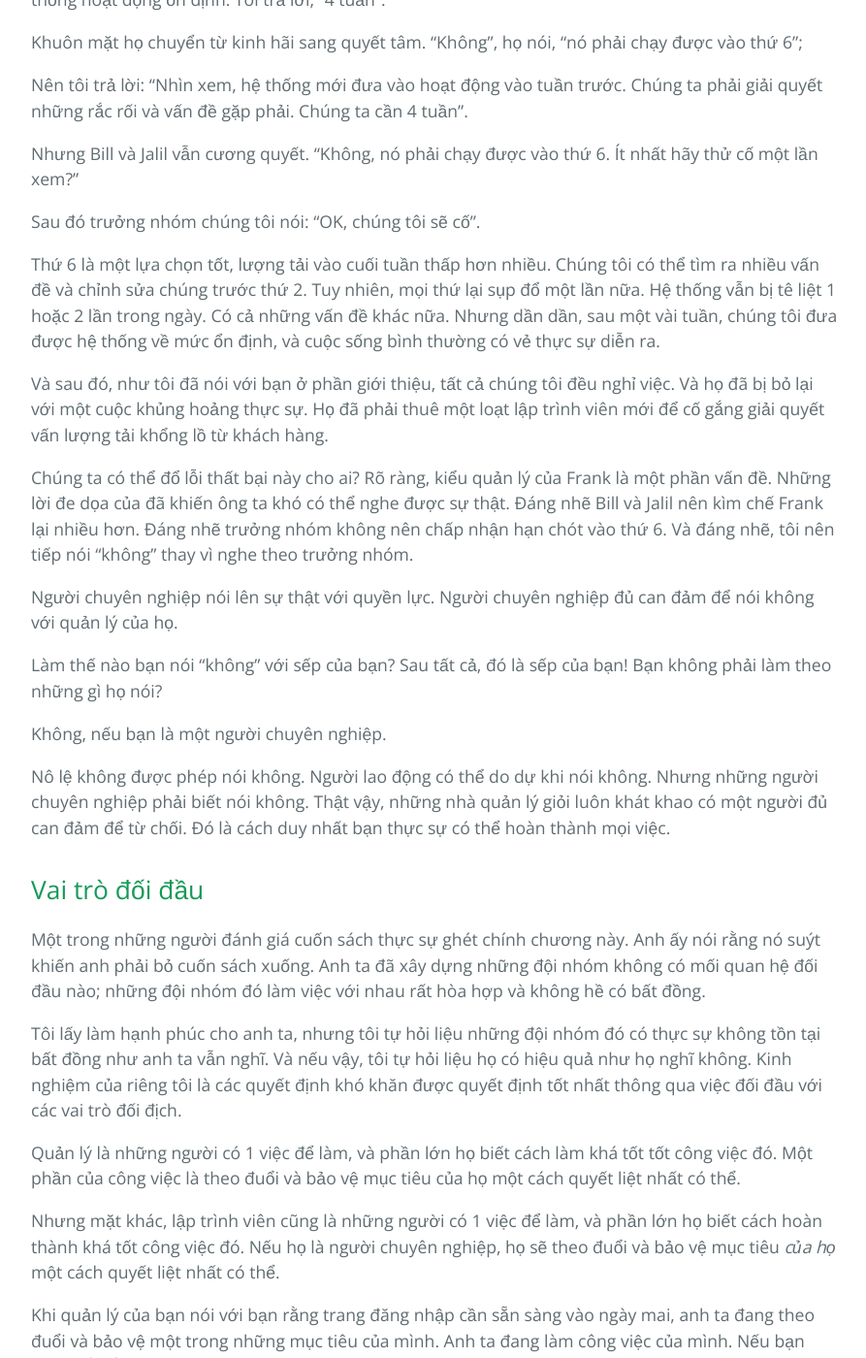
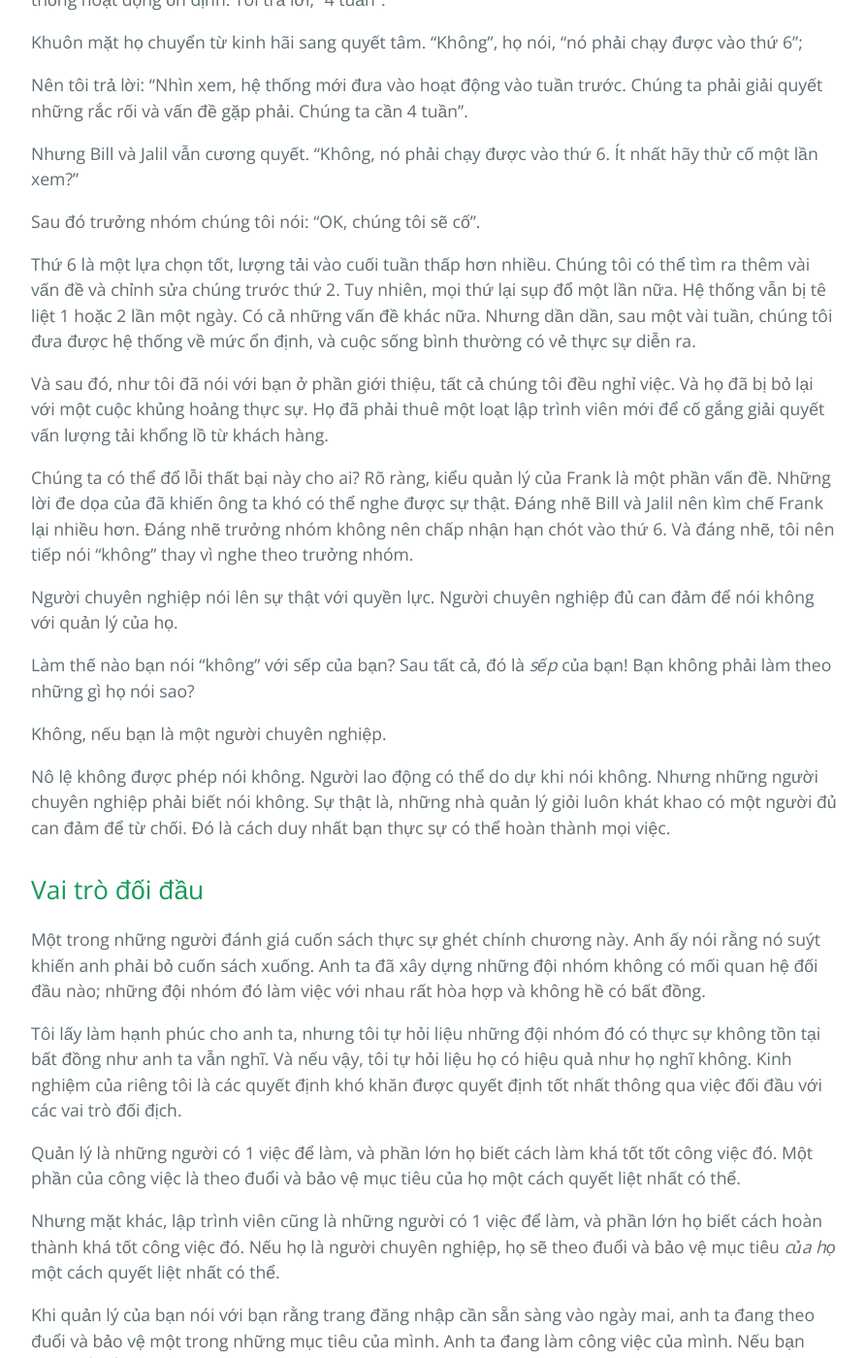
Before and after one commit to HaiBV/haibv.github.io, a Jekyll site: the page built from clean-coder/chapter-2-saying-no.md, in a window 1280 px wide and 1400 px high, scrolled down 1896 px. Shown: the whole window at 97% size, without its empty margins (192-1085 px from the left). Built offline with Jekyll 4.4.1, drawn with Linux system fonts in a browser that asks for light colours; our own code applies the rules of GitHub Pages for plain Markdown files.

Commit message:
Book - The Clean Coder - Correction - C2

```diff
--- a/clean-coder/chapter-2-saying-no.md
+++ b/clean-coder/chapter-2-saying-no.md
@@ -39,7 +39,7 @@ Nhưng Bill và Jalil vẫn cương quyết. "Không, nó phải chạy được
 
 Sau đó trưởng nhóm chúng tôi nói: "OK, chúng tôi sẽ cố".
 
-Thứ 6 là một lựa chọn tốt, lượng tải vào cuối tuần thấp hơn nhiều. Chúng tôi có thể tìm ra nhiều vấn đề và chỉnh sửa chúng trước thứ 2. Tuy nhiên, mọi thứ lại sụp đổ một lần nữa. Hệ thống vẫn bị tê liệt 1 hoặc 2 lần trong ngày. Có cả những vấn đề khác nữa. Nhưng dần dần, sau một vài tuần, chúng tôi đưa được hệ thống về mức ổn định, và cuộc sống bình thường có vẻ thực sự diễn ra.
+Thứ 6 là một lựa chọn tốt, lượng tải vào cuối tuần thấp hơn nhiều. Chúng tôi có thể tìm ra thêm vài vấn đề và chỉnh sửa chúng trước thứ 2. Tuy nhiên, mọi thứ lại sụp đổ một lần nữa. Hệ thống vẫn bị tê liệt 1 hoặc 2 lần một ngày. Có cả những vấn đề khác nữa. Nhưng dần dần, sau một vài tuần, chúng tôi đưa được hệ thống về mức ổn định, và cuộc sống bình thường có vẻ thực sự diễn ra.
 
 Và sau đó, như tôi đã nói với bạn ở phần giới thiệu, tất cả chúng tôi đều nghỉ việc. Và họ đã bị bỏ lại với một cuộc khủng hoảng thực sự. Họ đã phải thuê một loạt lập trình viên mới để cố gắng giải quyết vấn lượng tải khổng lồ từ khách hàng.
 
@@ -47,11 +47,11 @@ Chúng ta có thể đổ lỗi thất bại này cho ai? Rõ ràng, kiểu qu
 
 Người chuyên nghiệp nói lên sự thật với quyền lực. Người chuyên nghiệp đủ can đảm để nói không với quản lý của họ.
 
-Làm thế nào bạn nói "không" với sếp của bạn? Sau tất cả, đó là sếp của bạn! Bạn không phải làm theo những gì họ nói?
+Làm thế nào bạn nói "không" với sếp của bạn? Sau tất cả, đó là _sếp_ của bạn! Bạn không phải làm theo những gì họ nói sao?
 
 Không, nếu bạn là một người chuyên nghiệp.
 
-Nô lệ không được phép nói không. Người lao động có thể do dự khi nói không. Nhưng những người chuyên nghiệp phải biết nói không. Thật vậy, những nhà quản lý giỏi luôn khát khao có một người đủ can đảm để từ chối. Đó là cách duy nhất bạn thực sự có thể hoàn thành mọi việc.
+Nô lệ không được phép nói không. Người lao động có thể do dự khi nói không. Nhưng những người chuyên nghiệp phải biết nói không. Sự thật là, những nhà quản lý giỏi luôn khát khao có một người đủ can đảm để từ chối. Đó là cách duy nhất bạn thực sự có thể hoàn thành mọi việc.
 
 ## Vai trò đối đầu
 
```
